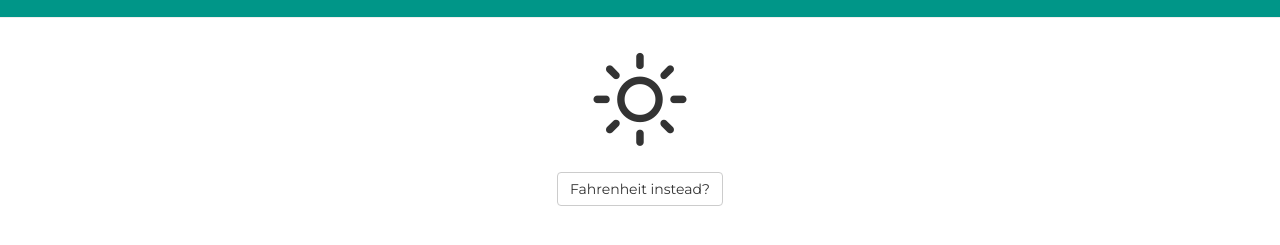
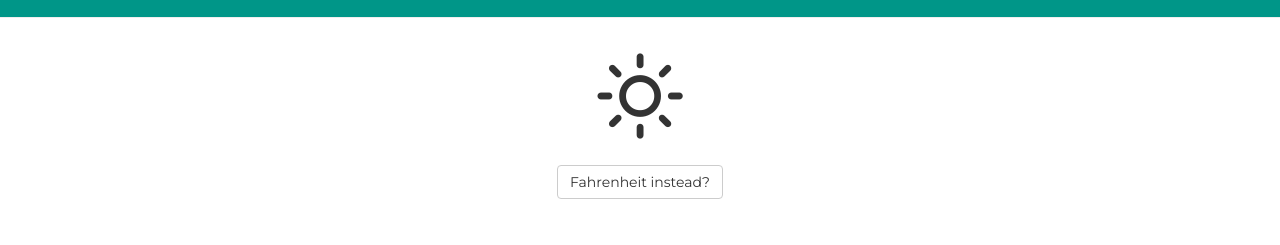
Before and after one commit to jammatpic/local-weather, a plain HTML site: page local-weather.html in a window 1280 px wide. Shown: the part 123-368 px from the top of the page. Drawn offline with nearby package versions, Linux system fonts and the light colour scheme.

Commit message:
Slight modifications to CSS and Javascript

```diff
--- a/resources/css/stylesheet.css
+++ b/resources/css/stylesheet.css
@@ -1,5 +1,5 @@
-.wi {
-    font-size:6em;
+.wi { /* weather icon */
+    font-size:5.5em;
 }
 #temperature {
     padding:0px;
--- a/resources/js/local-weather.js
+++ b/resources/js/local-weather.js
@@ -9,6 +9,7 @@ function loadWeather() {
             var data;
 
             var locationInfo = "lat=" + position.coords.latitude + "&lon=" + position.coords.longitude;
+            //locationInfo = "lat=51.5072&lon=-0.1275"
             var apiKey = "&APPID=5c5b877d759ecaf92e4d2106bb72e23e";
 
             apiCall = "http://api.openweathermap.org/data/2.5/weather?" + locationInfo + apiKey + "&units=metric";
```
